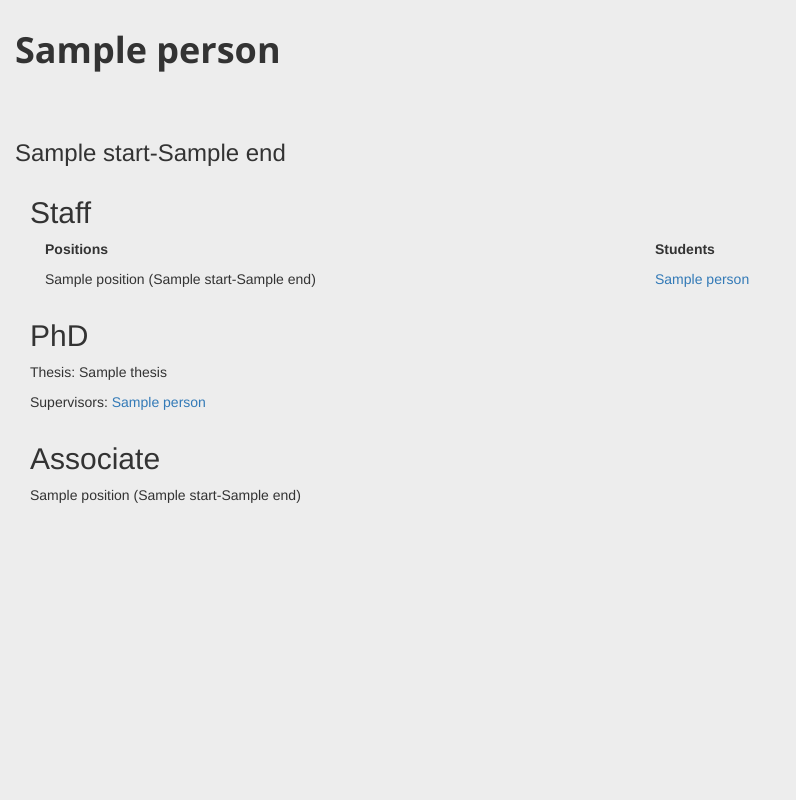
After one commit to AWilcke/LFCS-History, a Flask app: template app/templates/person_detail.html in a window 1280 px wide. The commit adds this page. Shown: the whole page, without its empty margins (0-796 px from the left). Run offline with Flask 2, Linux system fonts and the light colour scheme; the template is opened without the code that fills it: most values are stand-ins (such as "Sample title", 1, 10 or a date in 2020); parts of the project's set-up code (start-up, migrations or seed data) failed here and were passed over; some libraries are stand-ins or nearby versions.

Commit message:
added personal pages and started working on update forms

```diff
--- a/app/app.py
+++ b/app/app.py
@@ -24,6 +24,23 @@ def results(query):
     results=func.base_search(query)
     return render_template('results.html', results=results, query=query)
 
+
+@app.route('/person/<id>')
+def person(id):
+    return render_template('person_detail.html', person=func.People.query.get(id))
+
+@app.route('/test')
+def test():
+    return render_template('test.html')
+
+@app.route('/testing', methods=['POST'])
+def testing():
+    first=None
+    if request.method == 'POST':
+        first = request.form.getlist('positions')
+        print first
+        return redirect(url_for('test'))
+
 if __name__ == '__main__':
     app.debug = True
     app.run()
--- a/app/static/css/styles.css
+++ b/app/static/css/styles.css
@@ -1,14 +1,5 @@
 html, body {
   height: 100%;
-}
-
-.form-control {
-  text-align: center;
-  border-radius:30px;
-}
-
-input {
-  border-radius:30px
 }
 
 h1 {
--- a/app/static/js/scripts.js
+++ b/app/static/js/scripts.js
@@ -1,3 +1,4 @@
+//DataTables ini
 $(document).ready(function() {
   $('#results').dataTable({
       paging: false,
@@ -8,3 +9,33 @@ $(document).ready(function() {
   });
 
 });
+
+
+//dynamic form function
+$(function()
+{
+    $(document)
+    .on('click', '.btn-add', function(e)
+    {
+        e.preventDefault();
+
+        var controlForm = $('.controls .position-form'),
+            currentEntry = $(this).parents('.entry'),
+            newEntry = $(currentEntry.clone()).insertAfter(currentEntry);
+
+        newEntry.find('input').val('');
+
+
+        controlForm.find('.entry:not(:last) .btn-add')
+            .removeClass('btn-add').addClass('btn-remove')
+            .html('<span class="glyphicon glyphicon-remove"></span>');
+    })
+
+    .on('click', '.btn-remove', function(e)
+        {
+                $(this).parents('.entry').remove();
+
+                e.preventDefault();
+                return false;
+        });
+});
--- a/app/templates/person.html
+++ b/app/templates/person.html
@@ -1,5 +1,5 @@
 <tr>
-        <td id="name">{{result.name}}</td>
+    <td id="name"><a href="/person/{{result.id}}">{{result.name}}</a></td>
         <td id="positions">
                 {% for pos in result.staff.position %}
                     <p>{{pos.position}} ({{pos.start}}-{{pos.end}})</p>
--- /dev/null
+++ b/app/templates/person_detail.html
@@ -0,0 +1,46 @@
+{% extends "base.html" %}
+{% block content %}
+<div class="container">
+    <h1 id="name">{{person.name}}</h1>
+    <h3 id="dates">{{person.start}}-{{person.end}}</h3>
+
+    {% if person.staff %}
+    <div id="staff" class="col-xs-12">
+    <h2>Staff</h2>
+        <div class="col-xs-6">
+            <p><b>Positions</b></p>
+            {% for position in person.staff.position %}
+            <p id="staff_pos">{{position.position}} ({{position.start}}-{{position.end}})</p>
+            {% endfor %}
+        </div>
+        <div class="col-xs-6">
+            <p><b>Students</b></p>
+            {% for student in person.staff.students %}
+            <a href="/person/{{student.person.id}}" id="student">{{student.person.name}}</a>
+            {% endfor %}
+        </div>
+    </div>
+    {% endif %}
+
+    {% if person.phd %}
+    <div id="phd" class="col-xs-12">
+        <h2>PhD</h2>
+        <p>Thesis: {{person.phd.thesis}}</p>
+        <p>Supervisors:
+            {% for supervisor in person.phd.supervisor %}
+            <a href='/person/{{supervisor.person.id}}' id="supervisor">{{supervisor.person.name}} </a>
+            {% endfor %}
+        </p>
+    </div>
+    {% endif %}
+
+    {% if person.associate %}
+    <div id="assoc" class="col-xs-12">
+        <h2>Associate</h2>
+            {% for position in person.associate.position %}
+            <p id="assoc_pos">{{position.position}} ({{position.start}}-{{position.end}})</p>
+            {% endfor %}
+    </div>
+    {% endif %}
+
+{% endblock %}
--- a/app/templates/searchbar.html
+++ b/app/templates/searchbar.html
@@ -4,7 +4,7 @@
             <input type="text" class="form-control" placeholder="Enter search terms here" name="search">
         </div>
         <button class="btn btn-default" type="submit">
-            <span class=" glyphicon glyphicon-search"></span>
+            <span class="glyphicon glyphicon-search"></span>
         </button>
     </form>
 </div>
```
Also changed, not shown: app/templates/test.html (added, +35 -0 lines).
